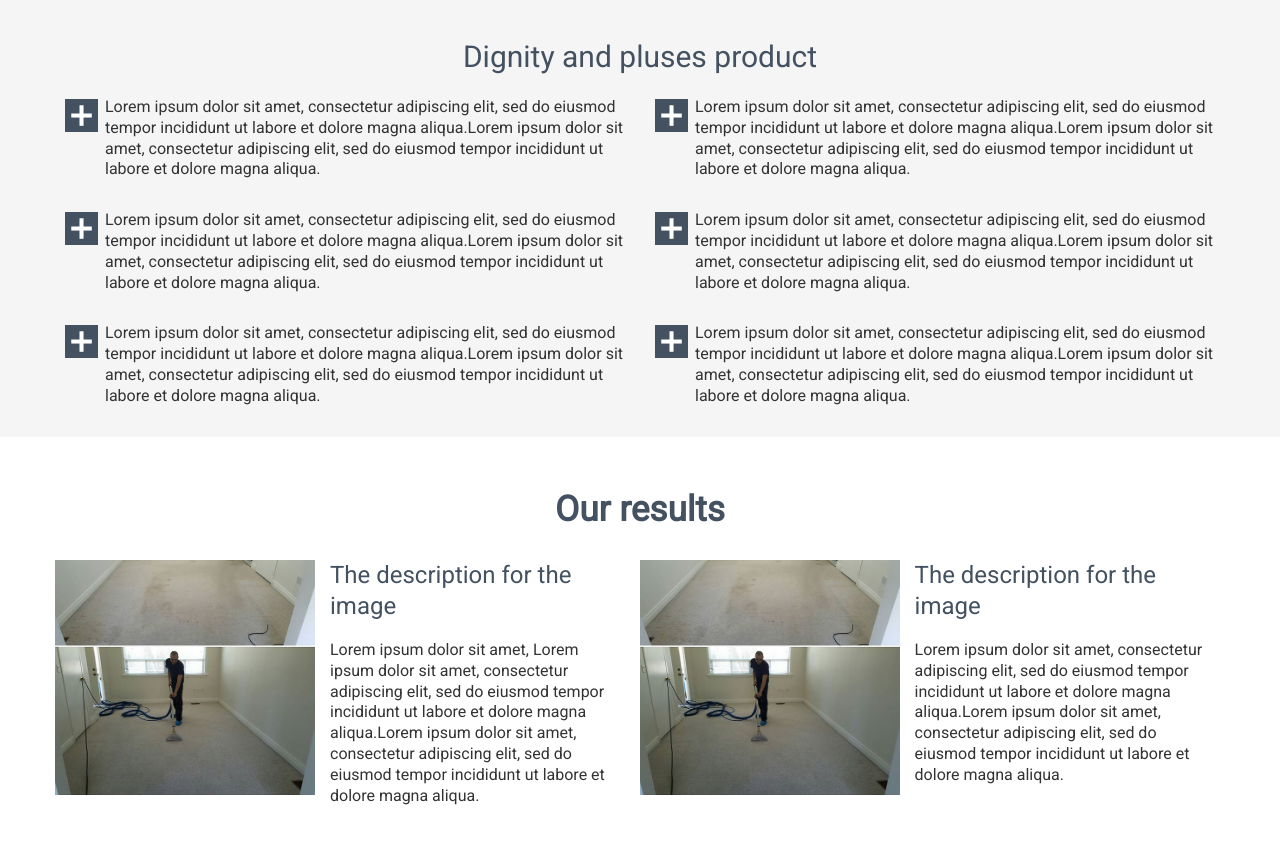
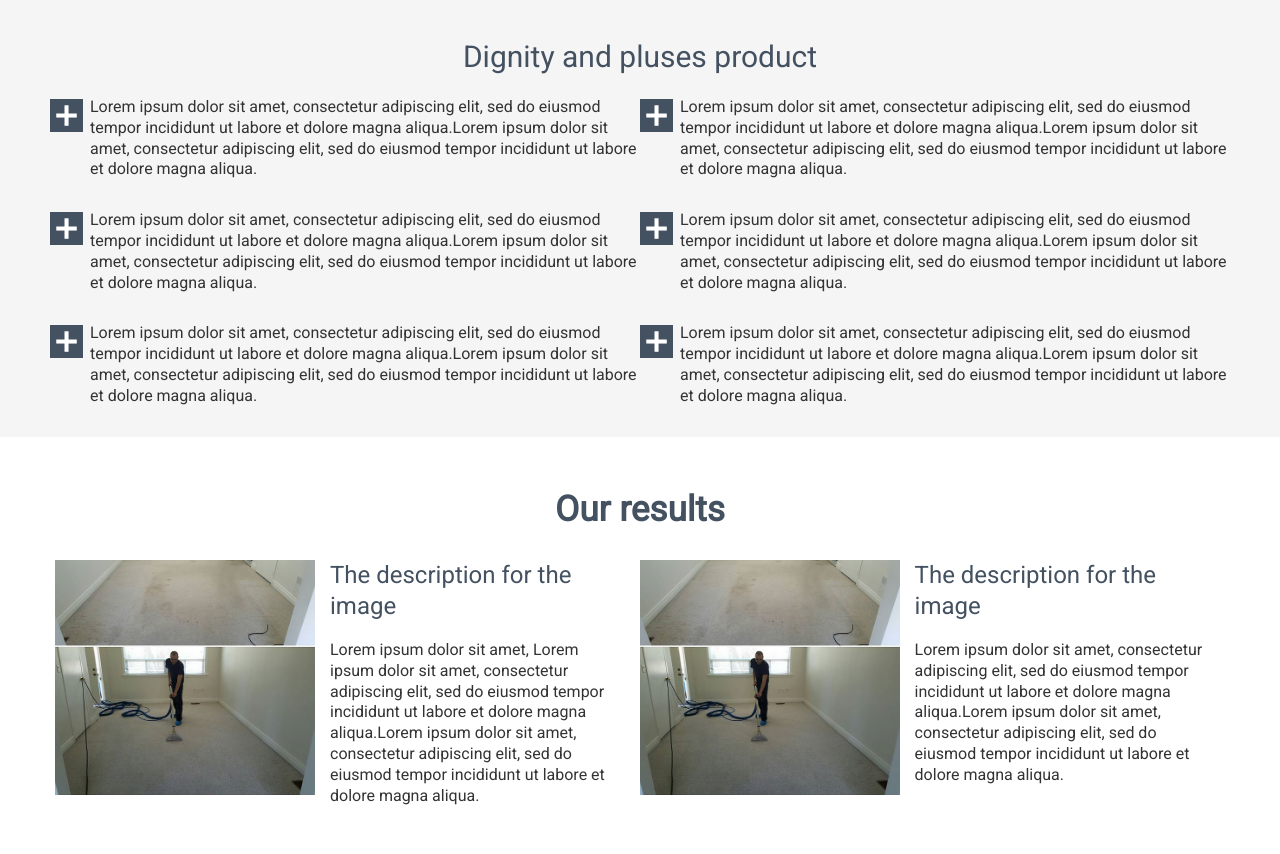
Before and after one commit to Artem-Evsiukov/ProductPage, a plain HTML site: page index.html in a window 1280 px wide. Shown: the part 947-1801 px from the top of the page. Drawn offline with Linux system fonts and the light colour scheme.

Commit message:
fixed padd

```diff
--- a/Css/style.css
+++ b/Css/style.css
@@ -142,7 +142,7 @@ body {
 }
 .dignity li{
 	font-size: 16px;
-	margin: 0 15px 30px;
+	margin: 0 0 30px;
 	padding-left: 40px;
 	position: relative;
 	line-height: 1.3;
```
